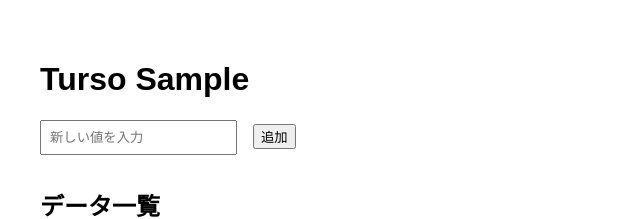
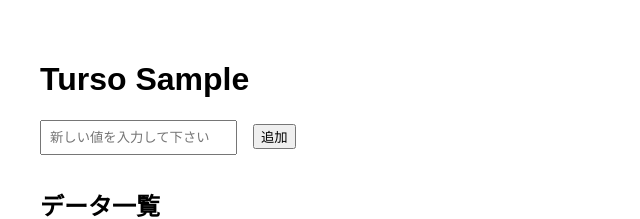
Before and after one commit to terabayashi-exs/ksm-app, a Next.js app: page / in a window 1280 px wide. Shown: the top 219 px of the page, without its empty margins (0-640 px from the left). Built offline with nearby package versions, Linux system fonts and the light colour scheme; no server answers; the database is empty.

Commit message:
devブランチに切り替えてコミットテスト。

```diff
--- a/app/page.tsx
+++ b/app/page.tsx
@@ -24,7 +24,7 @@
         <input
           type="text"
           name="value"
-          placeholder="新しい値を入力"
+          placeholder="新しい値を入力して下さい"
           style={{ marginRight: "1rem", padding: "0.5rem" }}
         />
         <button type="submit">追加</button>
```
